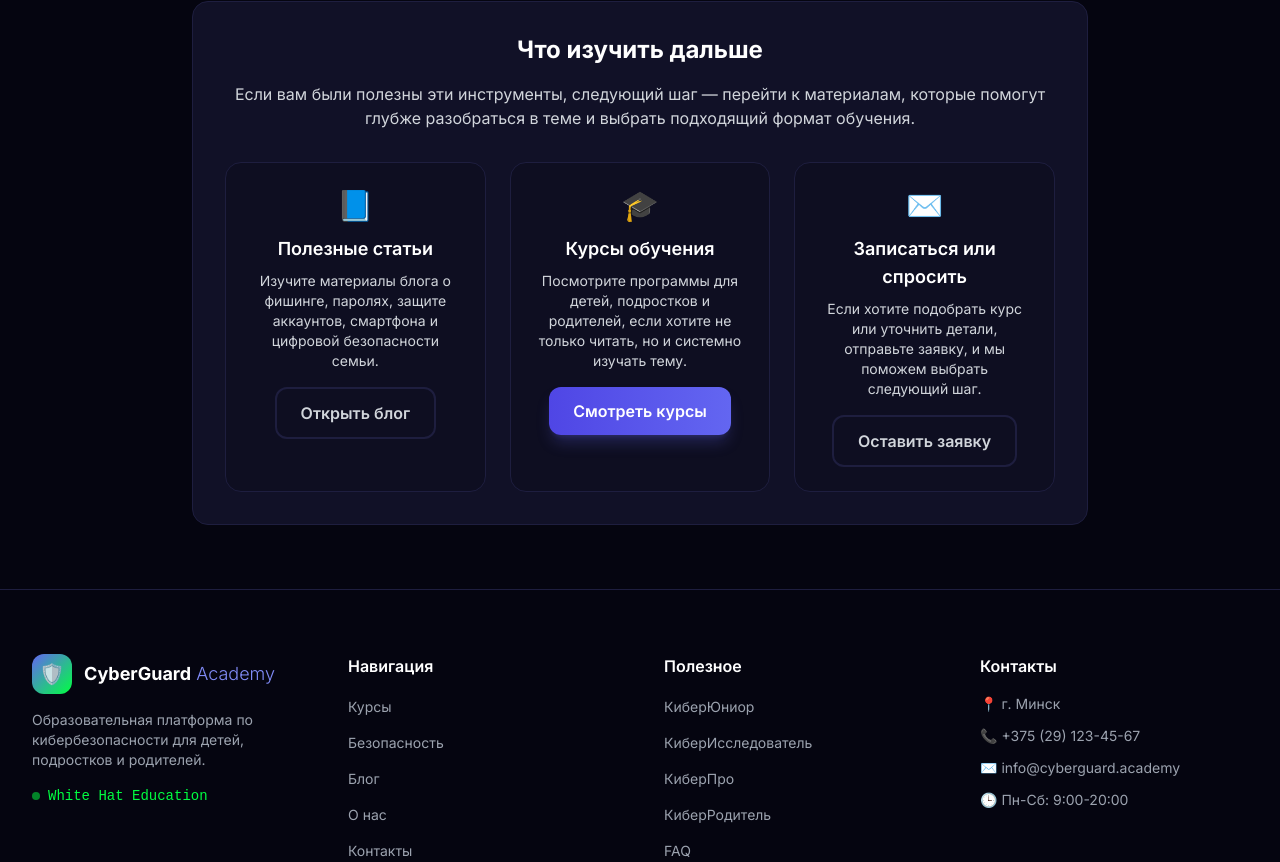
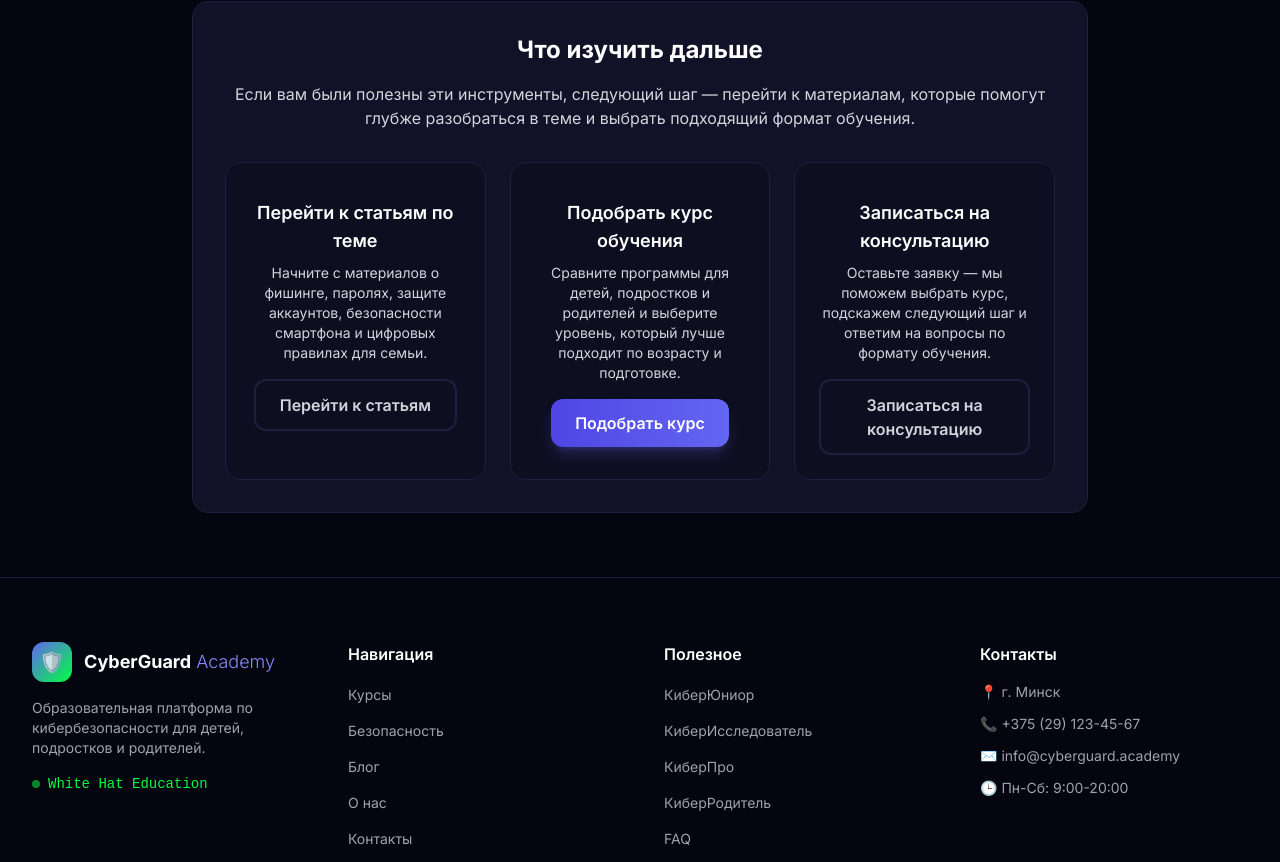
Before and after one commit to mam37bez/cyberguard-academy, a Next.js app: page /security-tools in a window 1280 px wide. Shown: the part 11138-12000 px from the top of the page. Built offline with nearby package versions, Linux system fonts and the light colour scheme.

Commit message:
Improve security tools CTA copy

```diff
--- a/src/components/security/SecurityToolsCTA.tsx
+++ b/src/components/security/SecurityToolsCTA.tsx
@@ -8,11 +8,11 @@ export function SecurityToolsCTA() {
   return (
     <div className="grid grid-cols-1 md:grid-cols-3 gap-6">
       <div className="rounded-2xl border border-cyber-border bg-cyber-dark/40 p-6 text-center">
-        <div className="text-3xl mb-3">📘</div>
-        <h3 className="text-lg font-semibold text-white mb-2">Полезные статьи</h3>
+        <div className="text-3xl mb-3"> </div>
+        <h3 className="text-lg font-semibold text-white mb-2">Перейти к статьям по теме</h3>
         <p className="text-sm text-gray-300 mb-4">
-          Изучите материалы блога о фишинге, паролях, защите аккаунтов,
-          смартфона и цифровой безопасности семьи.
+          Начните с материалов о фишинге, паролях, защите аккаунтов, безопасности смартфона и цифровых
+          правилах для семьи.
         </p>
         <Link
           href="/blog"
@@ -24,16 +24,16 @@ export function SecurityToolsCTA() {
             })
           }
         >
-          <Button variant="outline">Открыть блог</Button>
+          <Button variant="outline">Перейти к статьям</Button>
         </Link>
       </div>
 
       <div className="rounded-2xl border border-cyber-border bg-cyber-dark/40 p-6 text-center">
-        <div className="text-3xl mb-3">🎓</div>
-        <h3 className="text-lg font-semibold text-white mb-2">Курсы обучения</h3>
+        <div className="text-3xl mb-3"> </div>
+        <h3 className="text-lg font-semibold text-white mb-2">Подобрать курс обучения</h3>
         <p className="text-sm text-gray-300 mb-4">
-          Посмотрите программы для детей, подростков и родителей, если хотите
-          не только читать, но и системно изучать тему.
+          Сравните программы для детей, подростков и родителей и выберите уровень, который лучше
+          подходит по возрасту и подготовке.
         </p>
         <Link
           href="/courses"
@@ -45,16 +45,16 @@ export function SecurityToolsCTA() {
             })
           }
         >
-          <Button variant="primary">Смотреть курсы</Button>
+          <Button variant="primary">Подобрать курс</Button>
         </Link>
       </div>
 
       <div className="rounded-2xl border border-cyber-border bg-cyber-dark/40 p-6 text-center">
-        <div className="text-3xl mb-3">✉️</div>
-        <h3 className="text-lg font-semibold text-white mb-2">Записаться или спросить</h3>
+        <div className="text-3xl mb-3"> </div>
+        <h3 className="text-lg font-semibold text-white mb-2">Записаться на консультацию</h3>
         <p className="text-sm text-gray-300 mb-4">
-          Если хотите подобрать курс или уточнить детали, отправьте заявку,
-          и мы поможем выбрать следующий шаг.
+          Оставьте заявку — мы поможем выбрать курс, подскажем следующий шаг и ответим на вопросы по
+          формату обучения.
         </p>
         <Link
           href="/enrollment"
@@ -66,7 +66,7 @@ export function SecurityToolsCTA() {
             })
           }
         >
-          <Button variant="outline">Оставить заявку</Button>
+          <Button variant="outline">Записаться на консультацию</Button>
         </Link>
       </div>
     </div>
```
